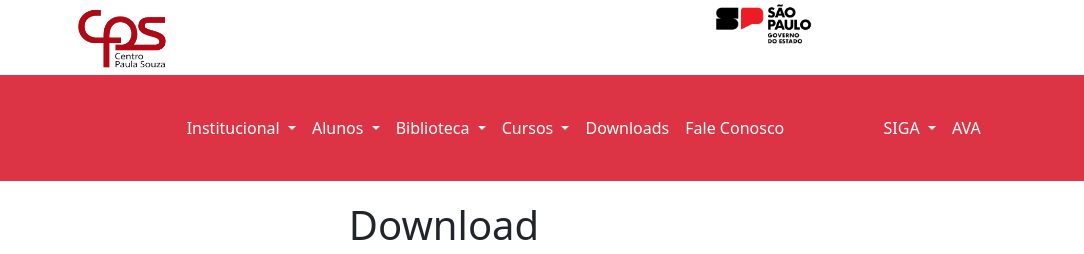
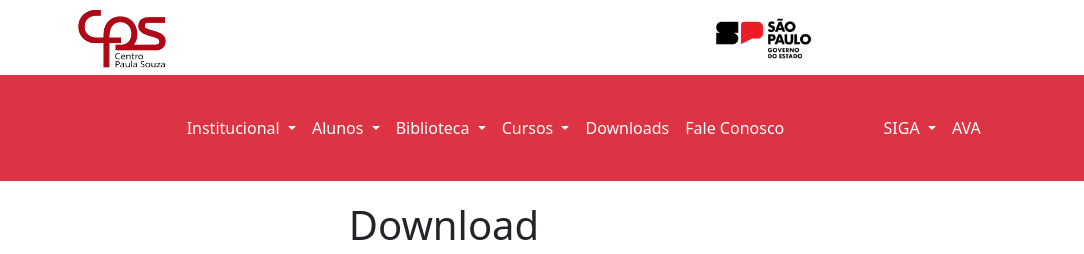
Before and after one commit to fabs-souza/fateccampinas.github.io, a plain HTML site: page downloads.html in a window 1280 px wide. Shown: the top 254 px of the page, 196-1280 px from the left. Drawn offline with nearby package versions, Linux system fonts and the light colour scheme.

Commit message:
teste3
test

```diff
--- a/downloads.html
+++ b/downloads.html
@@ -7,7 +7,7 @@
             <div class="col d-flex justify-content-center">
                 <a href="https://www.cps.sp.gov.br"><img src="cps.png" style="width: 100px;"></a>
             </div>
-            <div class="col d-flex justify-content-center">
+            <div class="col d-flex justify-content-center align-items-center">
                 <a href="https://www.saopaulo.sp.gov.br"><img src="brasao_sp.jpg" style="width: 100px;"></a>
             </div>
         </div>
```
